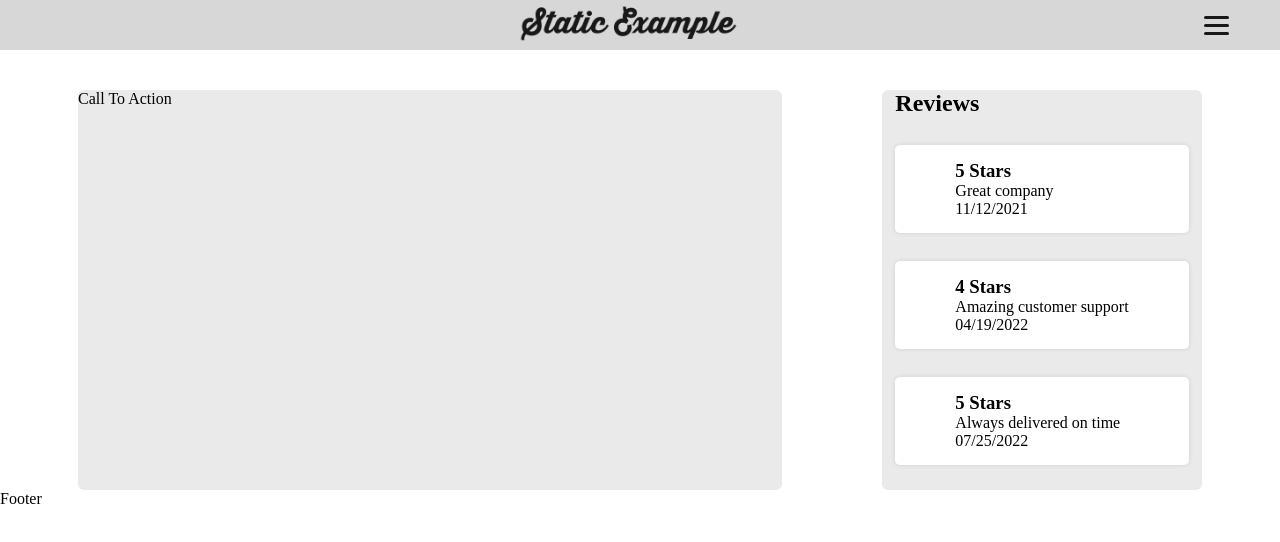
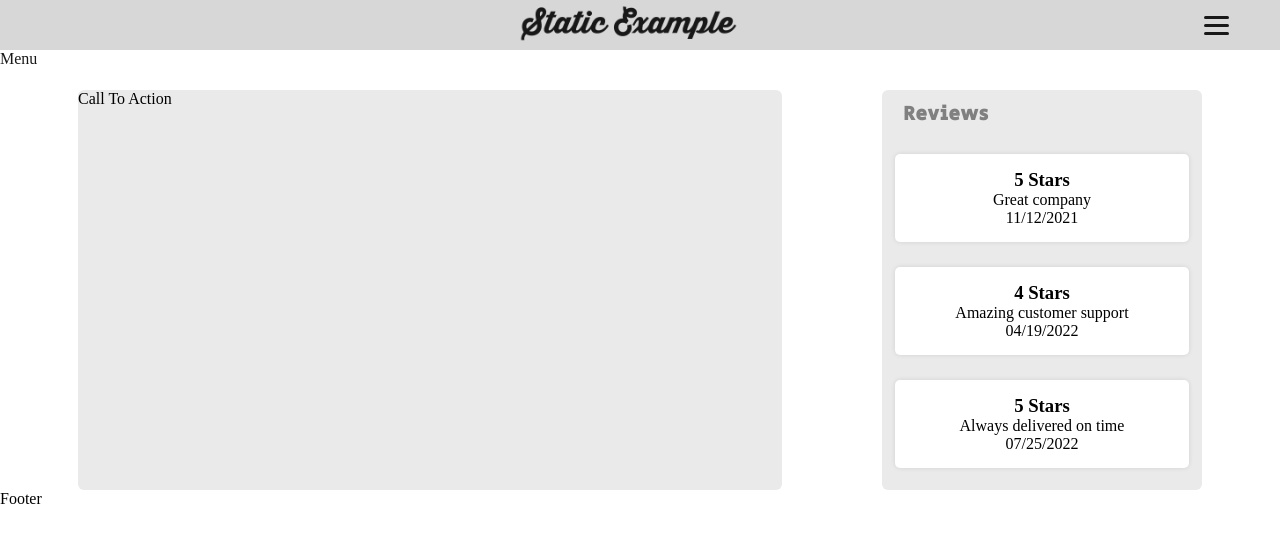
Before and after one commit to TrevoltIV/Static-Example, a React (Create React App) app: page / in a window 1280 px wide. Shown: the top 542 px of the page. Built offline with nearby package versions, Linux system fonts and the light colour scheme.

Commit message:
Menu btn functionality

```diff
--- a/src/components/Header.js
+++ b/src/components/Header.js
@@ -1,10 +1,21 @@
 
 import React from 'react'
+import { useState } from 'react'
 import logo from '../images/logo.png'
 
 // Header component for all pages
 
 export default function Header() {
+
+    const [menuStatus, setMenuStatus] = useState(false)
+
+    const toggleMenu = () => {
+        if (menuStatus) {
+            setMenuStatus(false)
+        } else {
+            setMenuStatus(true)
+        }
+    }
     return (
         <div className="header-wrapper">
             <div className="header">
@@ -14,8 +25,11 @@ export default function Header() {
                     </a>
                 </div>
                 <div className="header-menu-wrapper">
-                <div className="header-menu"></div>
+                <div className="header-menu" onClick={toggleMenu} ></div>
                 </div>
+            </div>
+            <div className={menuStatus ? "hidden" : "header-menu-active"}>
+                <p>Menu</p>
             </div>
         </div>
     )
--- a/src/components/ReviewBox.js
+++ b/src/components/ReviewBox.js
@@ -5,11 +5,11 @@ import Review from '../components/Review'
 
 export default function ReviewBox() {
     return (
-        <div className="sidebar-wrapper">
-            <div className="sidebar">
-                <div className="sidebar-login-wrapper">
-                    <h2>Reviews</h2>
-                    <div className="sidebar-login">
+        <div className="reviewbox-wrapper">
+            <div className="reviewbox">
+                <div className="reviewbox-content">
+                    <h2 className="reviewbox-title">Reviews</h2>
+                    <div className="reviewbox-reviews">
                         <Review rating="5 Stars" text="Great company" date="11/12/2021" />
                         <Review rating="4 Stars" text="Amazing customer support" date="04/19/2022" />
                         <Review rating="5 Stars" text="Always delivered on time" date="07/25/2022" />
--- a/src/styles/main.css
+++ b/src/styles/main.css
@@ -1,5 +1,7 @@
 /* MAIN STYLESHEET */
 
+
+@import url('https://fonts.googleapis.com/css2?family=Secular+One&display=swap');
 
 * {
     margin: 0;
@@ -74,9 +76,17 @@
     transform: translateY(8px);
 }
 
+.header-menu-active {
+
+}
+
+.hidden {
+    display: none;
+}
+
 /* Sidebar */
 
-.sidebar-wrapper {
+.reviewbox-wrapper {
     background: #eaeaea;
     width: 25%;
     margin-top: 40px;
@@ -84,21 +94,33 @@
     border-radius: 6px;
 }
 
-.sidebar {
+.reviewbox {
     display: flex;
     justify-content: center;
     align-items: center;
+}
+
+.reviewbox-title {
+    color: grey;
+    margin-top: 10px;
+    margin-left: 8px;
+
+    font-family: 'Secular One';
+    font-size: 20px;
+    font-weight: bold;
+    letter-spacing: 1px;
 }
 
 /* Reviews */
 
 .review-wrapper {
     background: #fff;
-    margin-top: 28px;
+    margin-top: 25px;
 
     padding: 15px 60px 15px 60px;
     border-radius: 5px;
     box-shadow: 0 0 5px rgba(0,0,0,0.1);
+    text-align: center;
 }
 
 .review {
```
